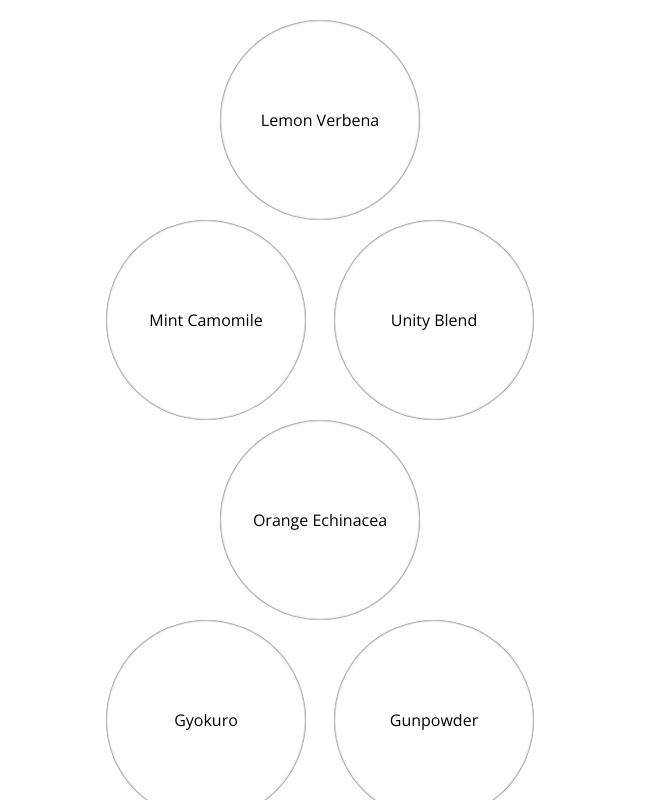
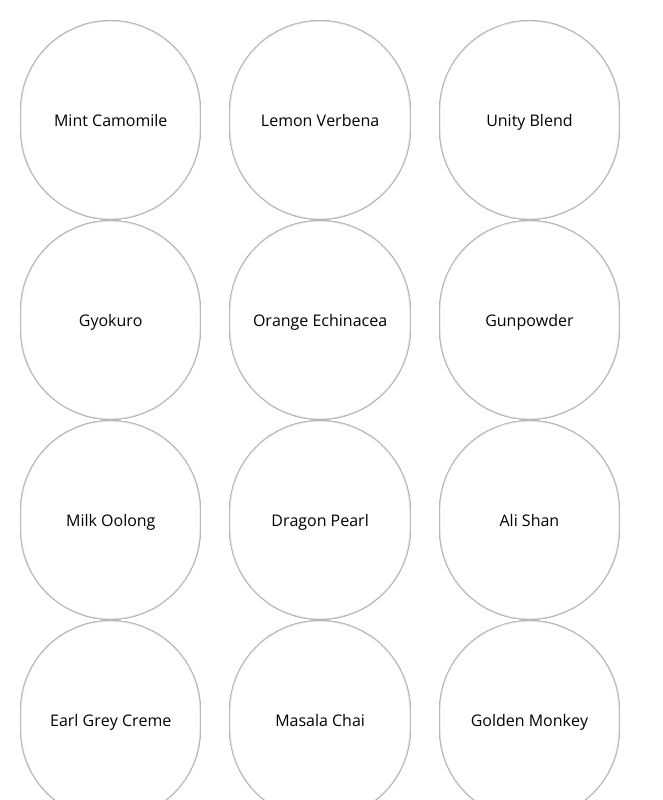
Before and after one commit to jhhayashi/teas, a React app: page / in a window 1280 px wide. Shown: the whole page, without its empty margins (0-663 px from the left). Built offline with nearby package versions, Linux system fonts and the light colour scheme; the HTML template or start-up script is replaced by a standard one.

Commit message:
Reorganize the teas

```diff
--- a/src/data/index.ts
+++ b/src/data/index.ts
@@ -22,14 +22,10 @@ export interface ITeaBase extends ITeaData {
 }
 
 const teas = [
-  [LemonVerbena],
-  [MintChamomile, UnityBlend],
-  [OrangeEchinacea],
-  [Gyokuro, Gunpowder],
-  [DragonPearl],
-  [MilkOolong, AliShan],
-  [MasalaChai],
-  [CremeEarlGrey, GoldenMonkey],
+  [MintChamomile, LemonVerbena, UnityBlend],
+  [Gyokuro, OrangeEchinacea, Gunpowder],
+  [MilkOolong, DragonPearl, AliShan],
+  [CremeEarlGrey, MasalaChai, GoldenMonkey],
 ]
 
 const withRanges: ITeaBase[][] = teas.map(row => row.map(tea => ({
```
